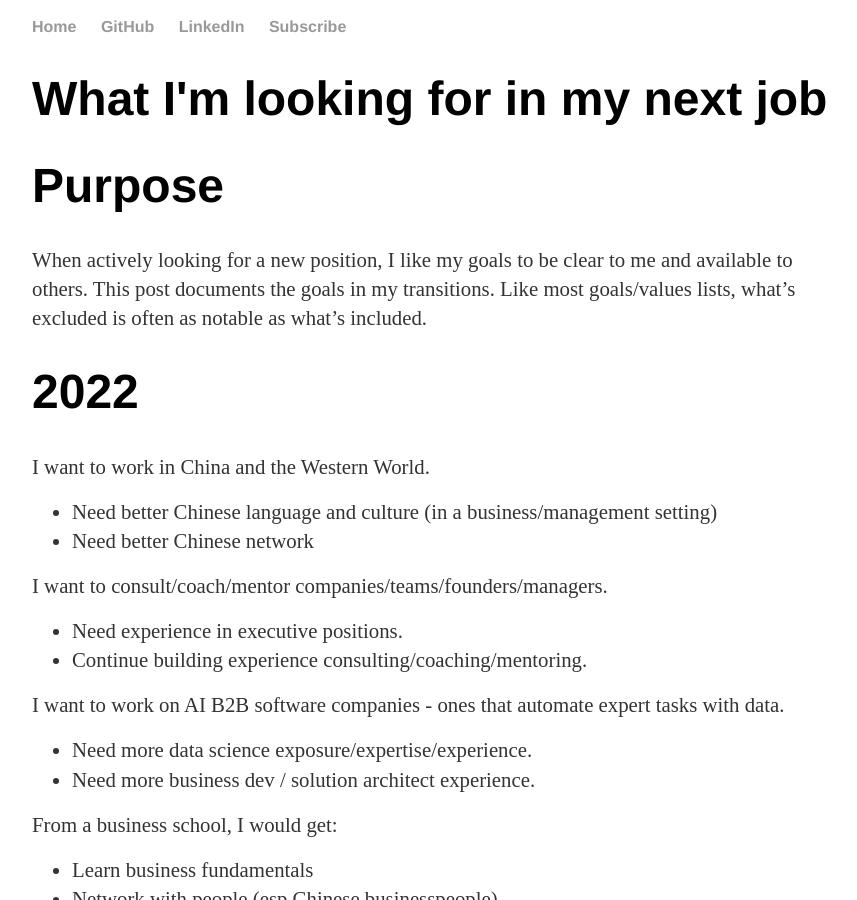
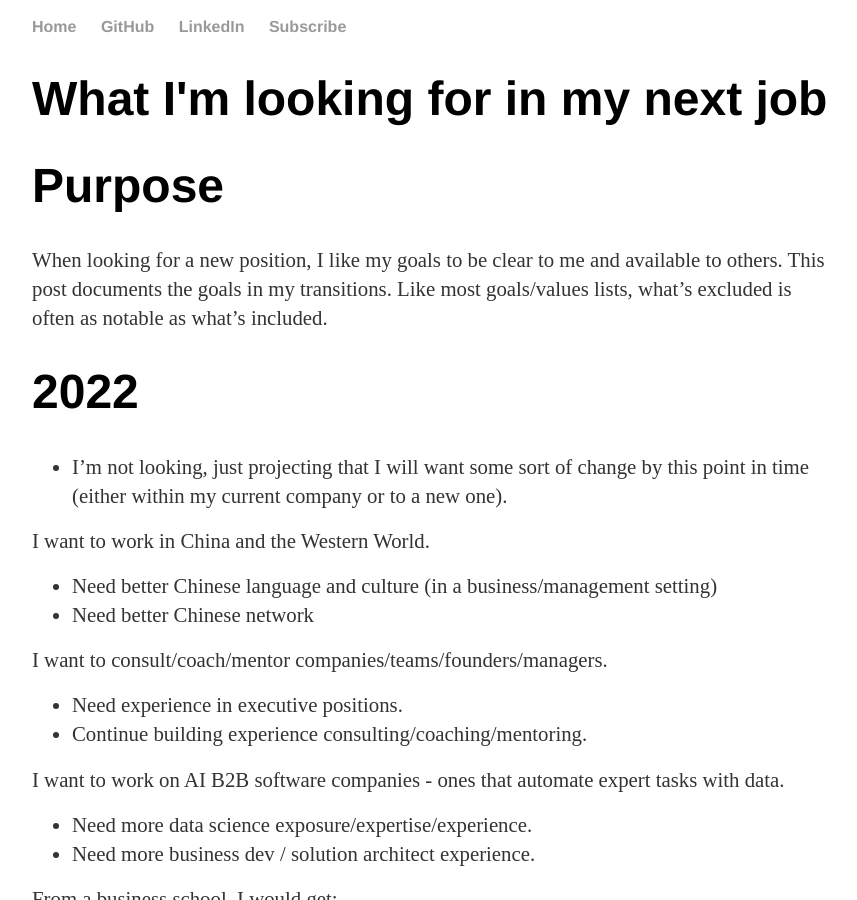
Before and after one commit to curiousest/curiousest.github.io, a Jekyll site: the page built from _posts/2019-09-07-what-Im-looking-for-in-my-next-job.md, in a window 1280 px wide and 900 px high. Shown: the whole window, without its empty margins (208-1065 px from the left). Built offline with Jekyll 4.4.1, drawn with Linux system fonts in a browser that asks for light colours.

Commit message:
Updates and clarifications.

```diff
--- a/_posts/2019-09-07-what-Im-looking-for-in-my-next-job.md
+++ b/_posts/2019-09-07-what-Im-looking-for-in-my-next-job.md
@@ -13,9 +13,11 @@ modified_time: '2019-07-08T00:00:00.001-05:00'
 
 # Purpose
 
-When actively looking for a new position, I like my goals to be clear to me and available to others. This post documents the goals in my transitions. Like most goals/values lists, what's excluded is often as notable as what's included.
+When looking for a new position, I like my goals to be clear to me and available to others. This post documents the goals in my transitions. Like most goals/values lists, what's excluded is often as notable as what's included.
 
 # 2022
+
+* I'm not looking, just projecting that I will want some sort of change by this point in time (either within my current company or to a new one).
 
 I want to work in China and the Western World.
 - Need better Chinese language and culture (in a business/management setting)
```
Also changed, not shown: _drafts/2020-10-11-product-person.md (+1 -1 lines).
